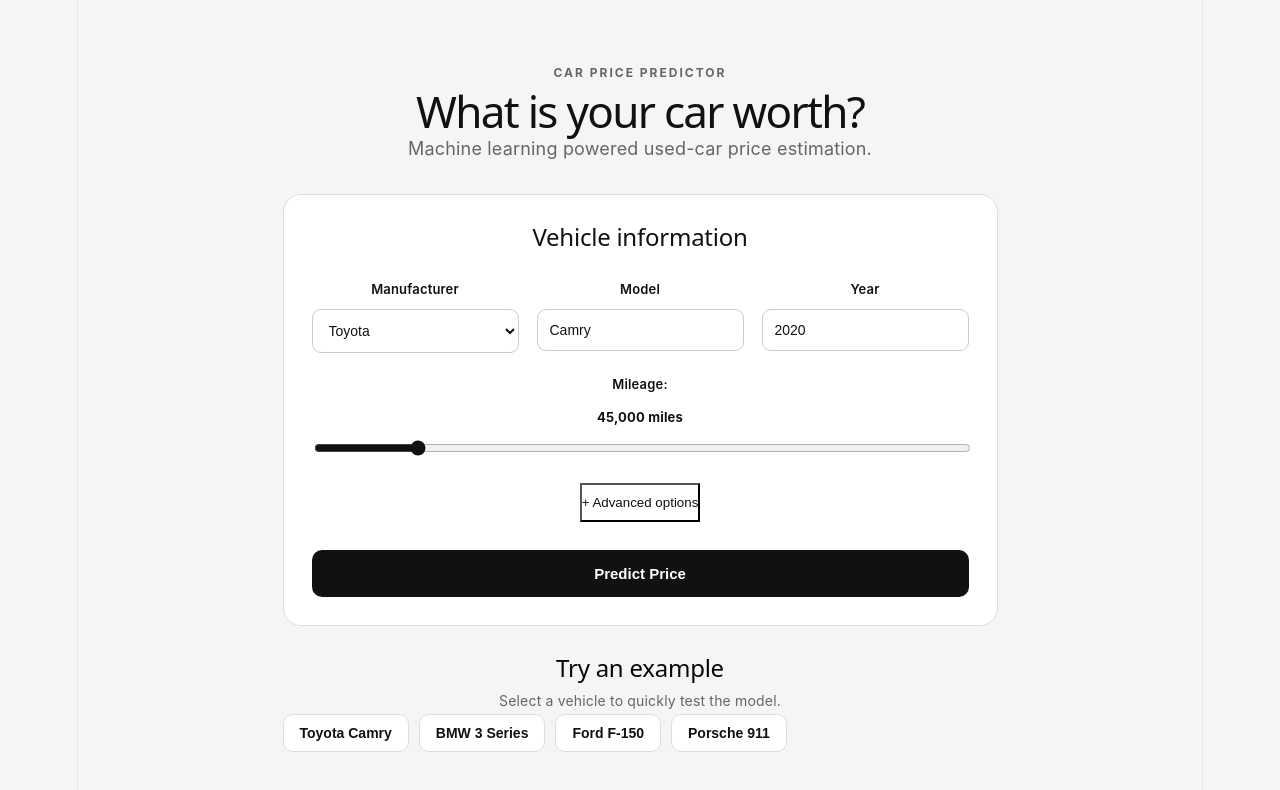
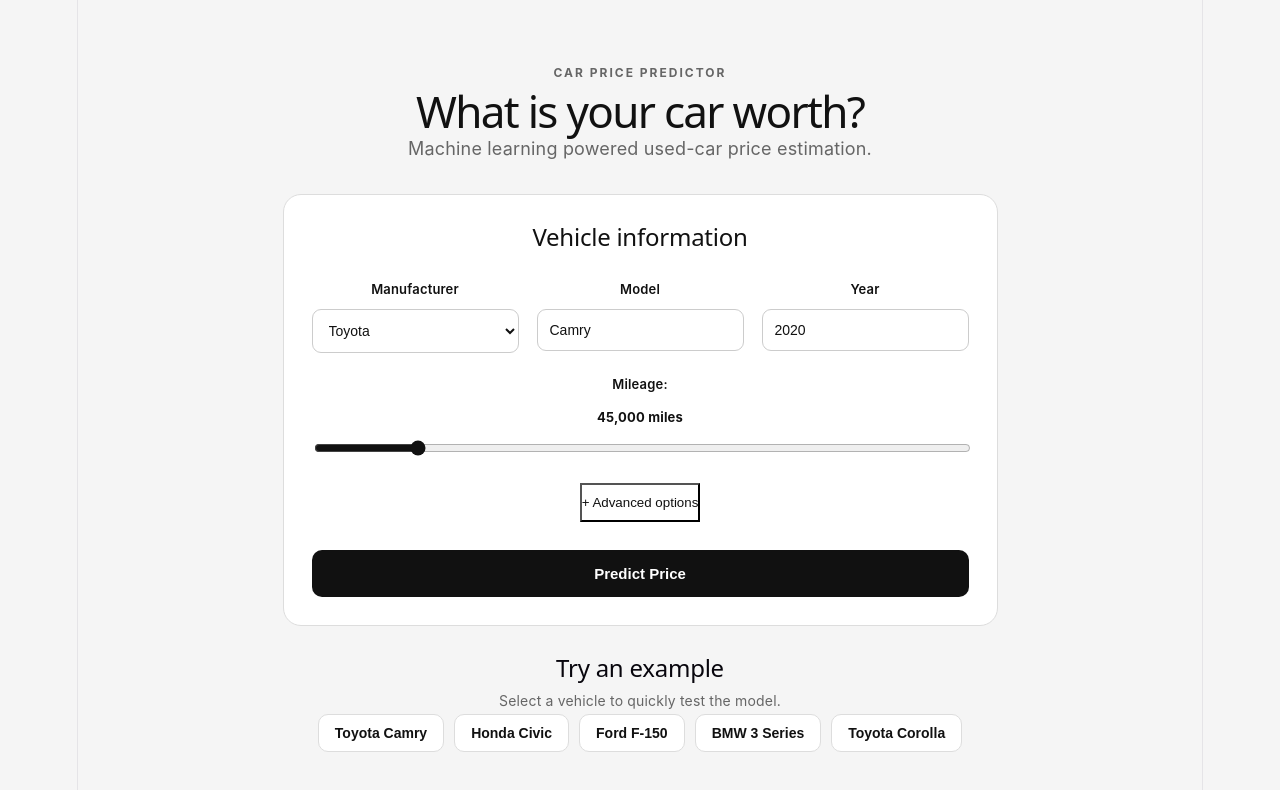
Before and after one commit to olegicks/car-price-predictor, a React (Vite) app in the folder frontend/: page / in a window 1280 px wide. Shown: the top 790 px of the page. Built offline with nearby package versions, Linux system fonts and the light colour scheme.

Commit message:
feat: update vehicle examples

```diff
--- a/frontend/src/App.css
+++ b/frontend/src/App.css
@@ -173,7 +173,15 @@
 
 }
 
+.example-list {
+  display: flex;
+  flex-wrap: wrap;
+  justify-content: center;
+  gap: 10px;
+}
+
 .examples {
+  text-align: center;
   margin-top: 28px;
 }
 
@@ -185,12 +193,6 @@
   margin-top: 0;
   color: #666;
   font-size: 14px;
-}
-
-.example-list {
-  display: flex;
-  flex-wrap: wrap;
-  gap: 10px;
 }
 
 .example {
--- a/frontend/src/App.jsx
+++ b/frontend/src/App.jsx
@@ -29,8 +29,28 @@
       model: "Camry",
       year: 2020,
       mileage: 45000,
-      engine: "2.5L I4",
-      fuel_type: "Gasoline",
+    },
+  },
+  {
+    name: "Honda Civic",
+    data: {
+      ...initialData,
+      manufacturer: "Honda",
+      model: "Civic",
+      year: 2020,
+      mileage: 42000,
+      engine: "2.0L I4",
+    },
+  },
+  {
+    name: "Ford F-150",
+    data: {
+      ...initialData,
+      manufacturer: "Ford",
+      model: "F-150",
+      year: 2019,
+      mileage: 68000,
+      engine: "5.0L V8",
     },
   },
   {
@@ -42,31 +62,17 @@
       year: 2021,
       mileage: 32000,
       engine: "2.0L I4",
-      fuel_type: "Gasoline",
     },
   },
   {
-    name: "Ford F-150",
+    name: "Toyota Corolla",
     data: {
       ...initialData,
-      manufacturer: "Ford",
-      model: "F-150",
-      year: 2019,
-      mileage: 68000,
-      engine: "5.0L V8",
-      fuel_type: "Gasoline",
-    },
-  },
-  {
-    name: "Porsche 911",
-    data: {
-      ...initialData,
-      manufacturer: "Porsche",
-      model: "911",
-      year: 2022,
-      mileage: 12000,
-      engine: "3.0L H6",
-      fuel_type: "Gasoline",
+      manufacturer: "Toyota",
+      model: "Corolla",
+      year: 2021,
+      mileage: 38000,
+      engine: "1.8L I4",
     },
   },
 ];
```
